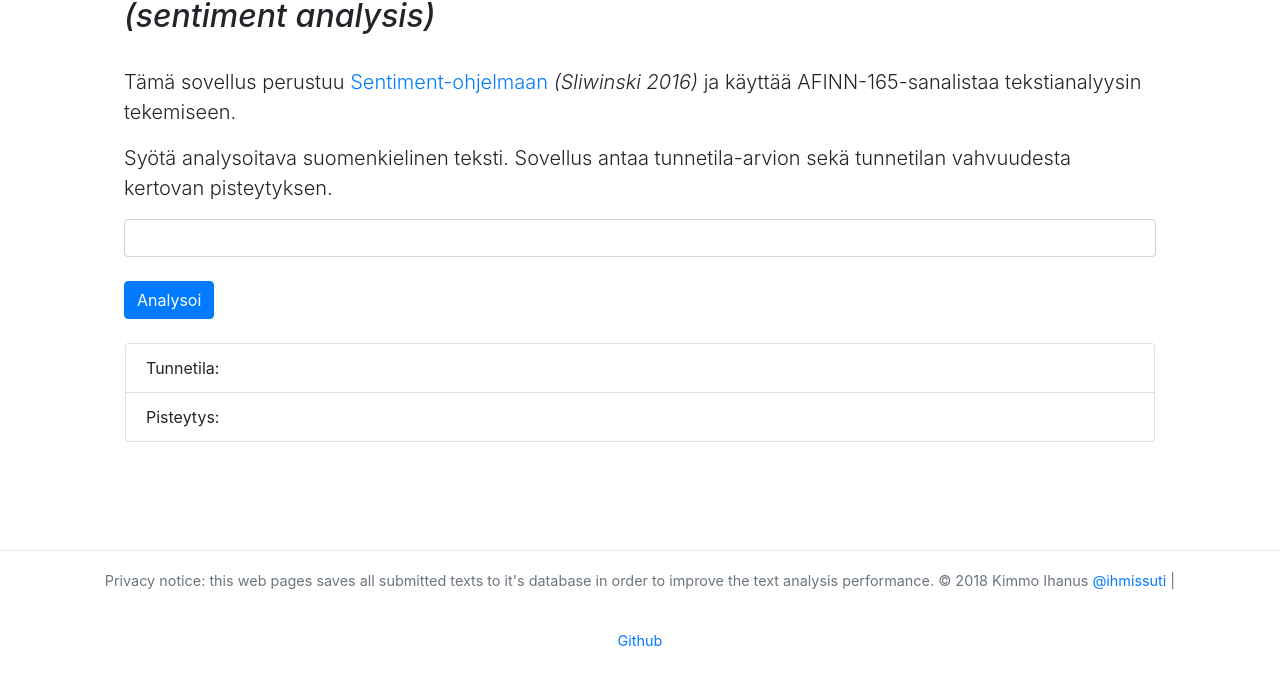
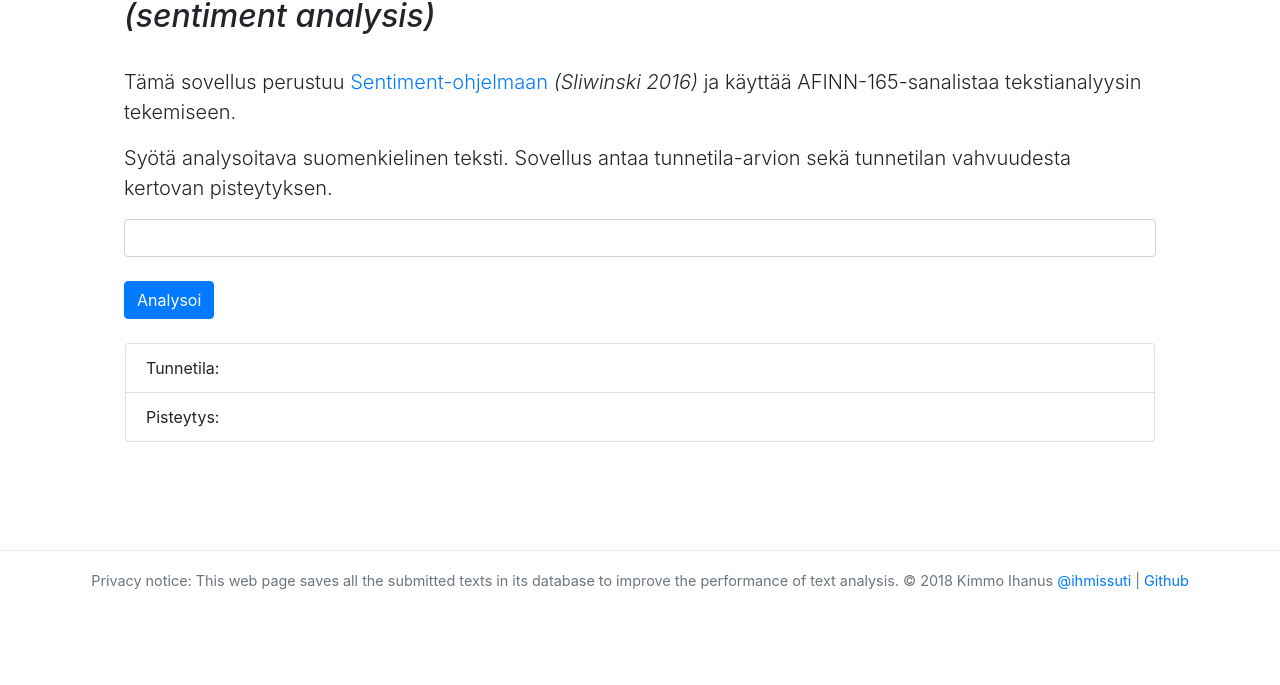
Before and after one commit to ihmissuti/fi-sentiment-analysis, a website: page public/index.html in a window 1280 px wide. Shown: the part 107-792 px from the top of the page. Drawn offline with nearby package versions, Linux system fonts and the light colour scheme; no server answers.

Commit message:
copy text fixing

```diff
--- a/public/index.html
+++ b/public/index.html
@@ -51,7 +51,7 @@
         <footer class="footer">
           <div class="container">
             <span class="text-muted">
-                Privacy notice: this web pages saves all submitted texts to it's database in order to improve the text analysis performance.
+                Privacy notice: This web page saves all the submitted texts in its database to improve the performance of text analysis.
                 © 2018 Kimmo Ihanus <a href="https://twitter.com/ihmissuti">@ihmissuti</a> | <a href="https://github.com/ihmissuti">Github</a></span>
           </div>
         </footer>
```
